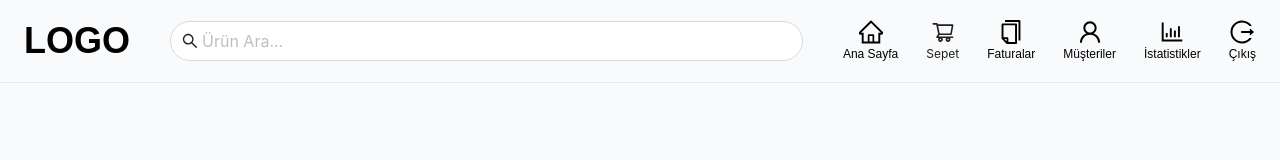
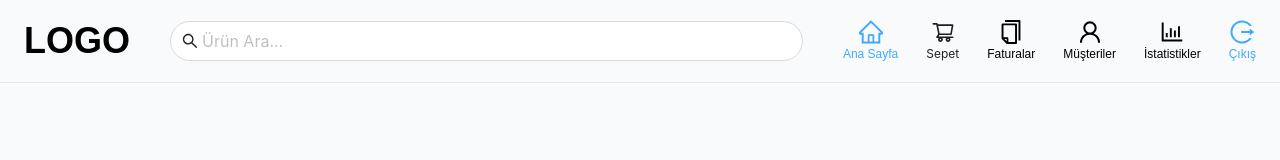
Before and after one commit to eminbasbayan/pos-application-udemy, a React (Create React App) app in the folder client/: page / in a window 1280 px wide. Shown: the top 160 px of the page. Built offline with nearby package versions, Linux system fonts and the light colour scheme; no server answers; sample sign-in values are in the browser's storage.

Commit message:
header active işlemi

```diff
--- a/client/src/components/header/Header.jsx
+++ b/client/src/components/header/Header.jsx
@@ -48,7 +48,10 @@ const Header = ({ setSearch }) => {
           />
         </div>
         <div className="menu-links">
-          <Link to={"/"} className="menu-link">
+          <Link to={"/"} className={`menu-link ${
+            pathname === "/" && "active"
+
+          }`}>
             <HomeOutlined className="md:text-2xl text-xl" />
             <span className="md:text-xs text-[10px]">Ana Sayfa</span>
           </Link>
@@ -57,25 +60,40 @@ const Header = ({ setSearch }) => {
             offset={[0, 0]}
             className="md:flex hidden"
           >
-            <Link to={"/cart"} className="menu-link">
+            <Link to={"/cart"} className={`menu-link ${
+              pathname === "/cart" && "active"
+
+            }`}>
               <ShoppingCartOutlined className="md:text-2xl text-xl" />
               <span className="md:text-xs text-[10px]">Sepet</span>
             </Link>
           </Badge>
-          <Link to={"/bills"} className="menu-link">
+          <Link to={"/bills"} className={`menu-link ${
+            pathname === "/bills" && "active"
+
+          }`}>
             <CopyOutlined className="md:text-2xl text-xl" />
             <span className="md:text-xs text-[10px]">Faturalar</span>
           </Link>
-          <Link to={"/customers"} className="menu-link">
+          <Link to={"/customers"} className={`menu-link ${
+            pathname === "/customers" && "active"
+
+          }`}>
             <UserOutlined className="md:text-2xl text-xl" />
             <span className="md:text-xs text-[10px]">Müşteriler</span>
           </Link>
-          <Link to={"/statistic"} className="menu-link">
+          <Link to={"/statistic"} className={`menu-link ${
+            pathname === "/statistic" && "active"
+
+          }`}>
             <BarChartOutlined className="md:text-2xl text-xl" />
             <span className="md:text-xs text-[10px]">İstatistikler</span>
           </Link>
           <div onClick={logOut}>
-            <Link className="menu-link">
+            <Link className={`menu-link ${
+              pathname === "/" && "active"
+
+            }`}>
               <LogoutOutlined className="md:text-2xl text-xl" />
               <span className="md:text-xs text-[10px]">Çıkış</span>
             </Link>
@@ -86,7 +104,10 @@ const Header = ({ setSearch }) => {
           offset={[0, 0]}
           className="md:hidden flex"
         >
-          <Link to={"/"} className="menu-link">
+          <Link to={"/"} className={`menu-link ${
+            pathname === "/cart" && "active"
+
+          }`}>
             <ShoppingCartOutlined className="text-2xl" />
             <span className="md:text-xs text-[10px]">Sepet</span>
           </Link>
--- a/client/src/components/header/index.css
+++ b/client/src/components/header/index.css
@@ -5,3 +5,7 @@
 .menu-link {
   @apply flex flex-col hover:text-[#40a9ff] transition-all gap-y-[2px];
 }
+
+.menu-link.active {
+  @apply !text-[#40a9ff];
+}
```
